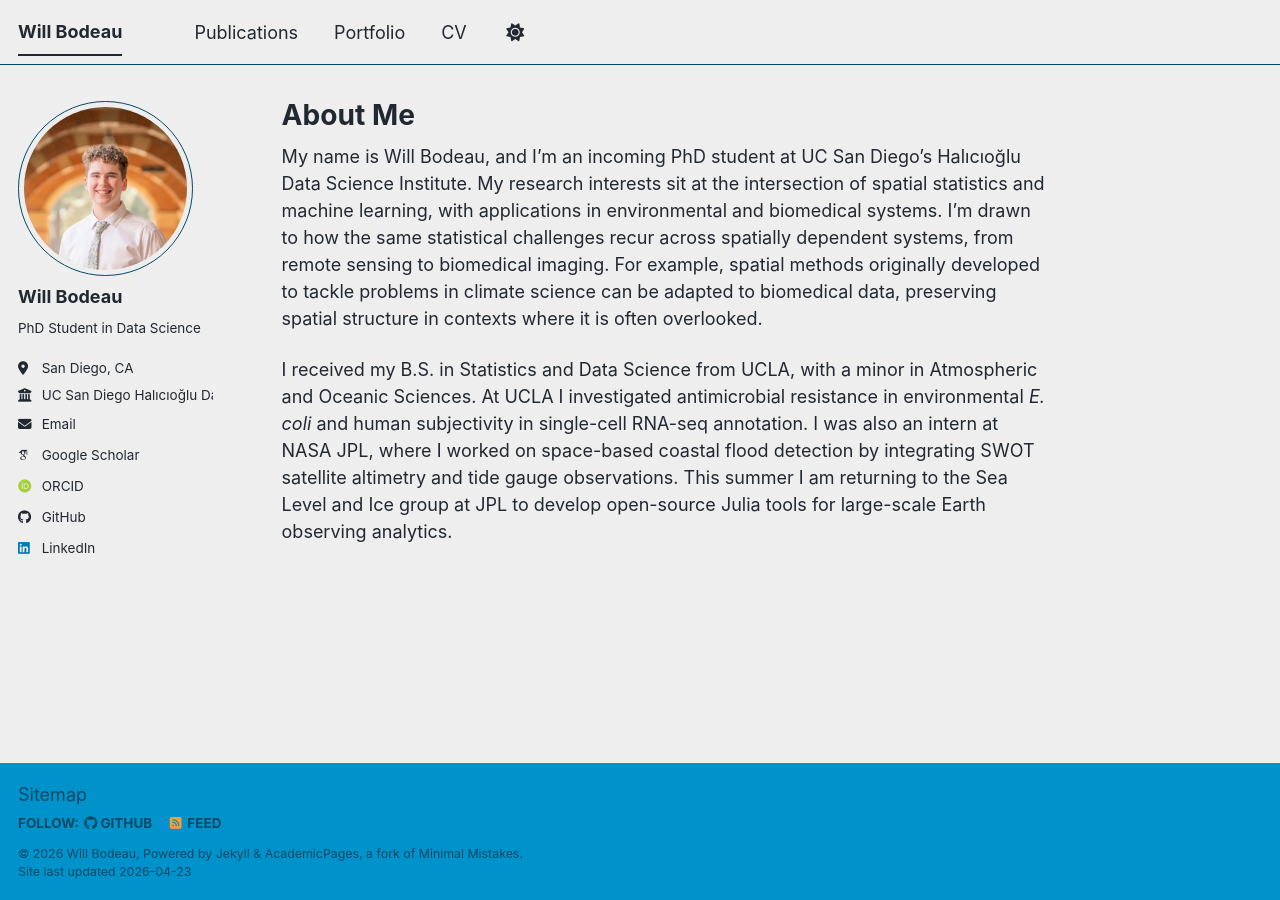
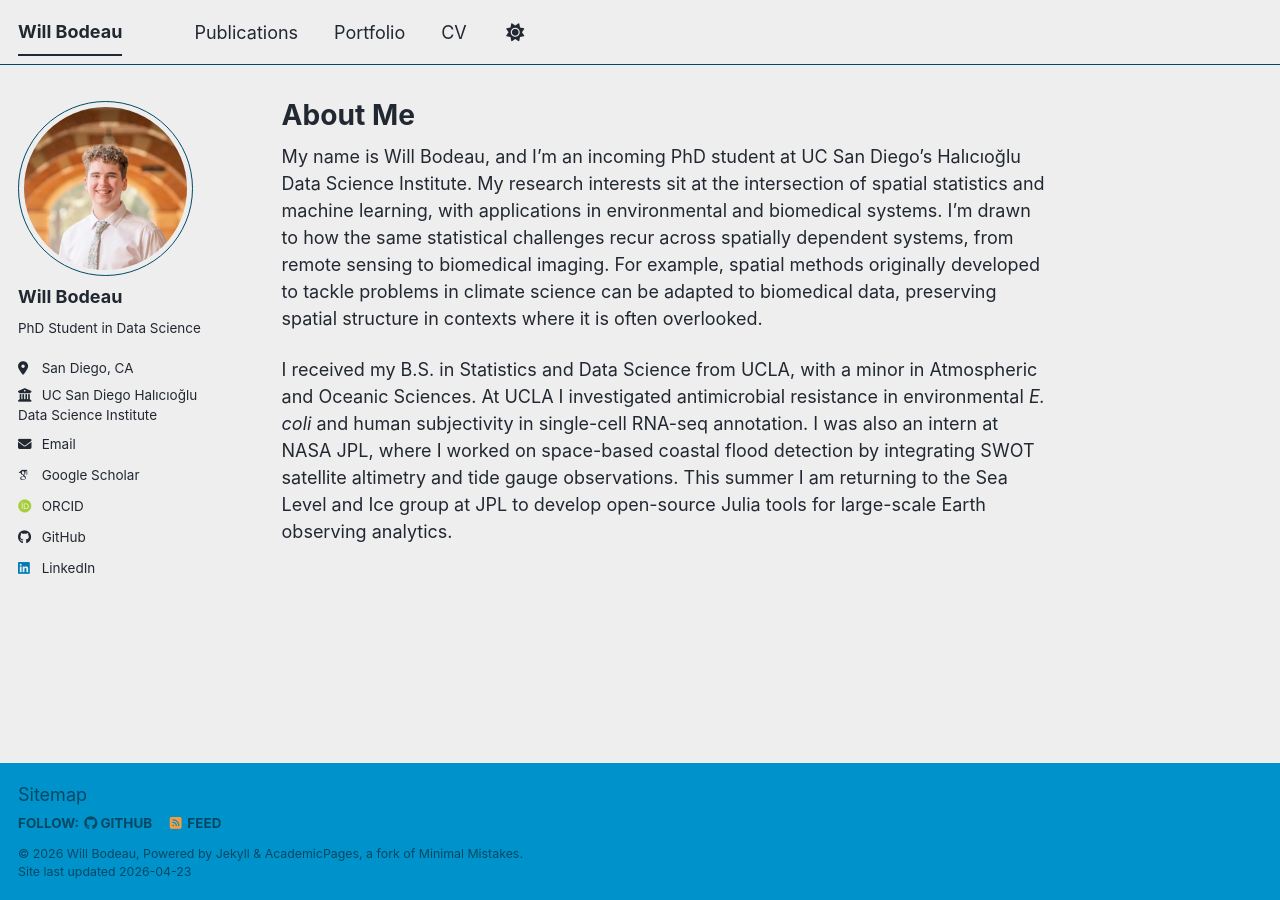
Before and after one commit to willbodeau/willbodeau.github.io, a Jekyll site: the page built from _pages/about.md, in a window 1280 px wide. Built offline with Jekyll 4.4.1, drawn with Linux system fonts in a browser that asks for light colours; some web fonts are replaced; a script bundle is joined from its source files by our own code; library files that are not in the unit come from our copies.

Commit message:
Update sidebar list item styles for word wrapping

```diff
--- a/_sass/layout/_sidebar.scss
+++ b/_sass/layout/_sidebar.scss
@@ -303,9 +303,11 @@
     }
   }
 
-  li {
-    white-space: nowrap;
-  }
+
+   li {
+     word-wrap: break-word;
+     overflow-wrap: break-word;
+   }
 
   a {
     display: block;
```
